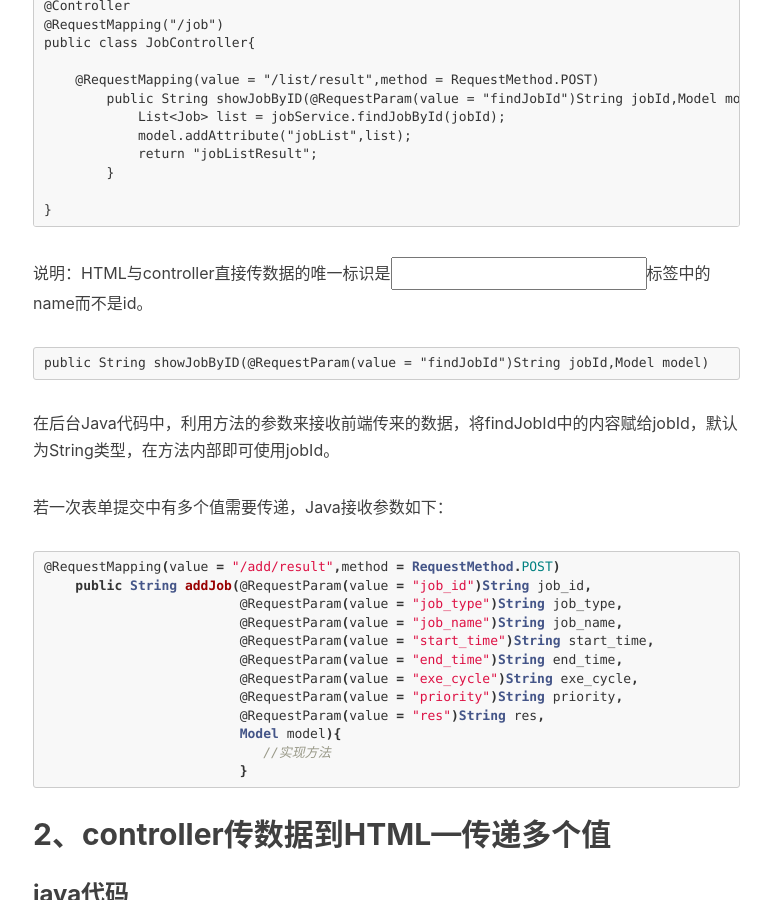
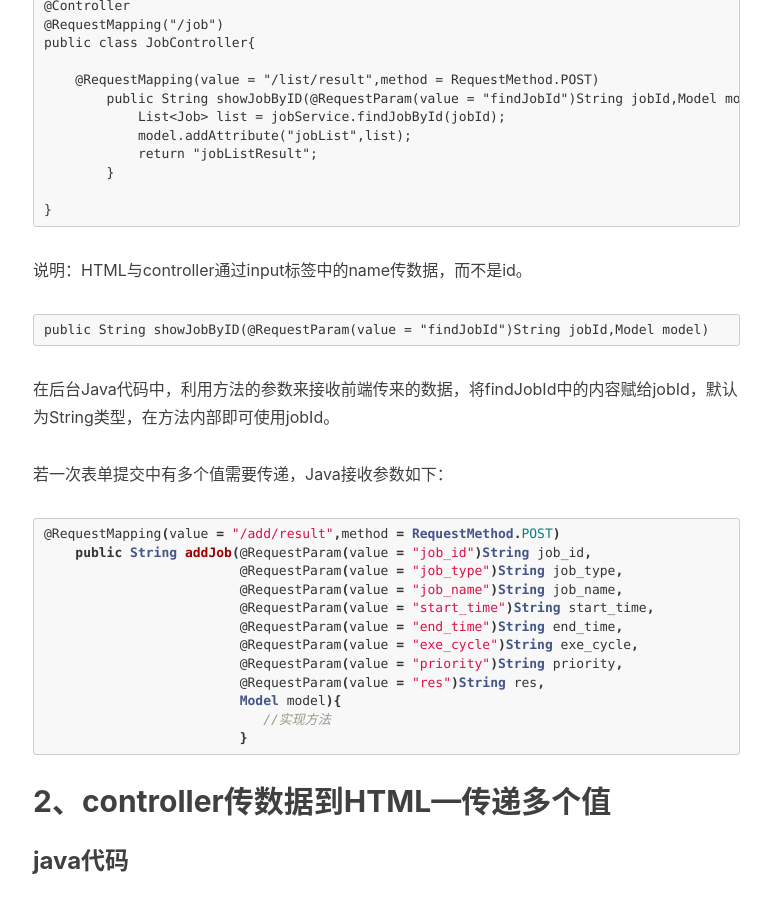
Before and after one commit to ChenChen1113/ChenChen1113.github.io, a Jekyll site: the page built from _posts/2018-5-24-SSM-HTML-controller-transmission-data.md, in a window 1280 px wide and 900 px high, scrolled down 1871 px. Shown: the whole window, without its empty margins (232-1003 px from the left). Built offline with Jekyll 4.4.1, drawn with Linux system fonts in a browser that asks for light colours; nearby versions of some CDN libraries; comment, search, counter and statistics services are not loaded.

Commit message:
theme commit6

````diff
--- a/_config.yml
+++ b/_config.yml
@@ -1,7 +1,7 @@
 # Site settings
 title: dxc Blog
 SEOTitle: 多线程的博客 | dxc Blog
-header-img: img/home-bg.jpg
+header-img: img/home-bg-o.jpg
 email: dongxc1113@foxmail.com
 description: "一些令人心情复杂的程序记录 | dxc，BUPT "
 keyword: "多线程,dxc,博客"
--- a/_posts/2018-5-24-SSM-HTML-controller-transmission-data.md
+++ b/_posts/2018-5-24-SSM-HTML-controller-transmission-data.md
@@ -76,7 +76,7 @@
 
 }
 ```
-说明：HTML与controller直接传数据的唯一标识是<input>标签中的name而不是id。
+说明：HTML与controller通过input标签中的name传数据，而不是id。
 ```Java
 public String showJobByID(@RequestParam(value = "findJobId")String jobId,Model model)
 ```
````
